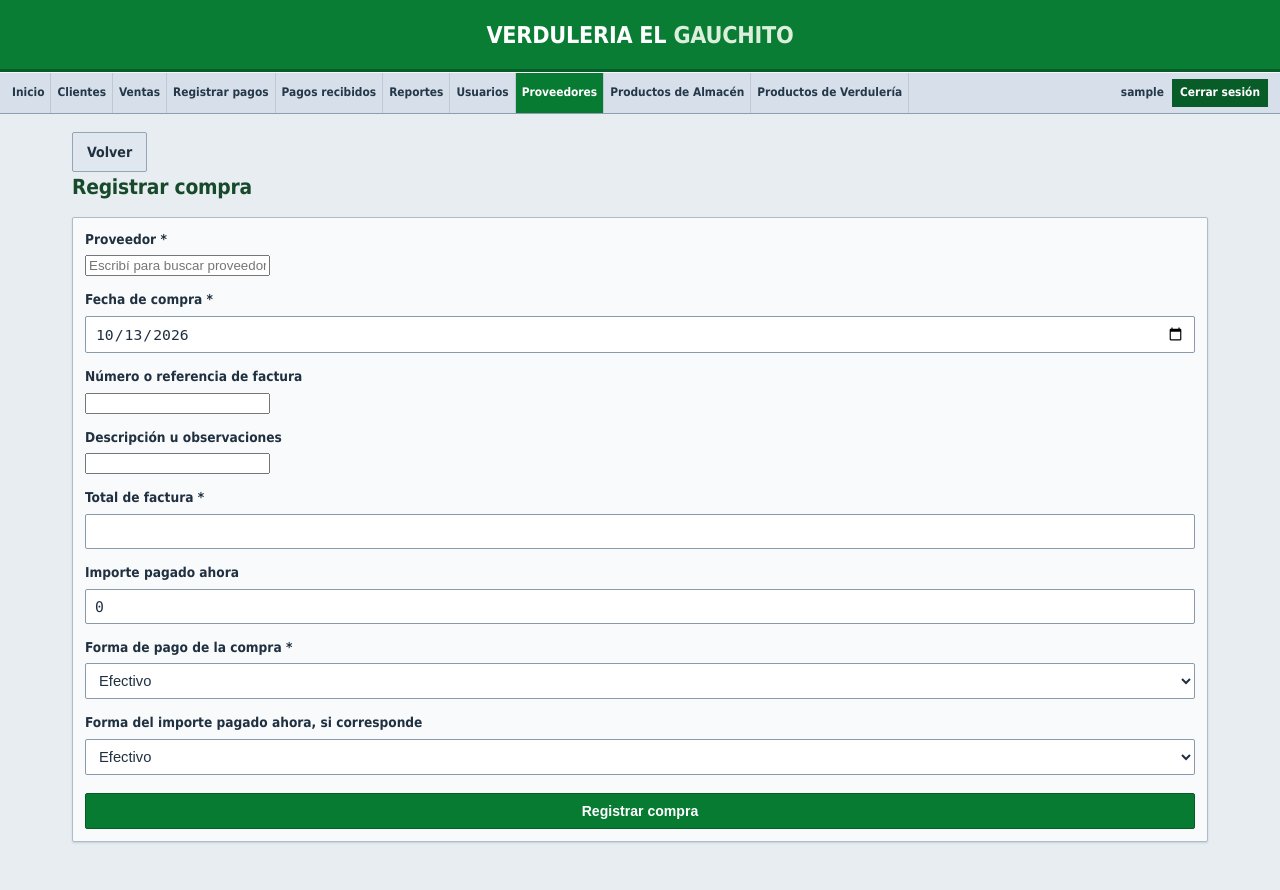
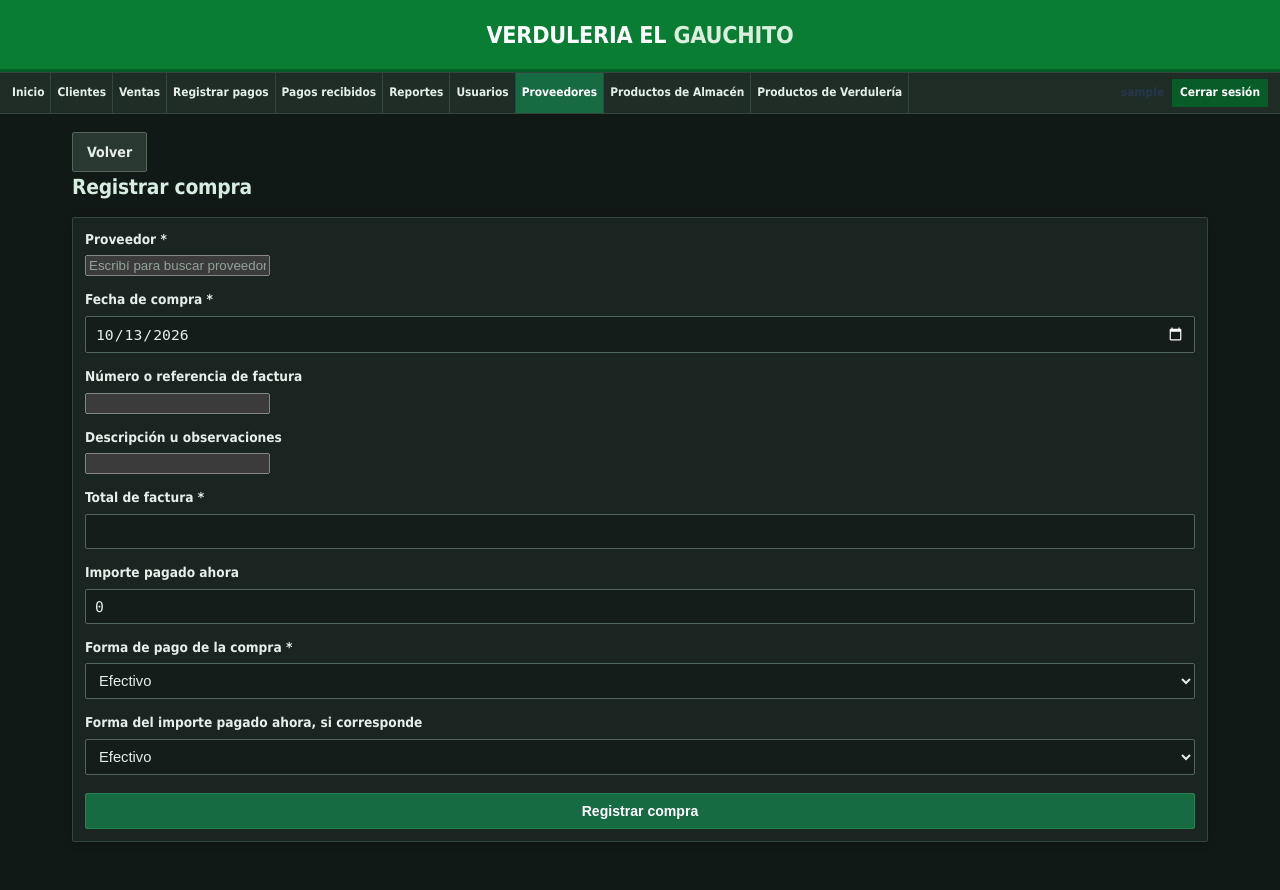
Before and after one commit to fernandochiappero-ui/ventasapp-flask, a Flask app: page /compras/nueva in a window 1280 px wide. Run offline with Flask 3, Linux system fonts and the light colour scheme; the visitor is signed in with stand-in values (Sample User, id 1); data that the repository does not hold is empty; some libraries are stand-ins or nearby versions.

Commit message:
Corregir total vendido y color

```diff
--- a/app.py
+++ b/app.py
@@ -1967,10 +1967,20 @@ def create_app():
         # --- Reporte de ventas en el rango ---
         ventas = (
             Venta.query.filter(Venta.fecha >= desde, Venta.fecha <= hasta)
-            .order_by(Venta.fecha)
+            .order_by(Venta.fecha, Venta.creado, Venta.id)
             .all()
         )
         total_ventas = round(sum(v.monto for v in ventas), 2)
+        ventas_por_usuario = {}
+        for venta in ventas:
+            nombre_usuario = venta.usuario.username if venta.usuario else "Sistema"
+            fila = ventas_por_usuario.setdefault(
+                nombre_usuario, {"total": 0.0, "cantidad": 0}
+            )
+            fila["total"] += venta.monto
+            fila["cantidad"] += 1
+        for fila in ventas_por_usuario.values():
+            fila["total"] = round(fila["total"], 2)
         totales = totales_por_forma(ventas)
         total_cuenta = totales["cuenta_corriente"]
         total_tarjeta = totales["tarjeta_qr"]
@@ -2040,6 +2050,8 @@ def create_app():
             desde=desde,
             hasta=hasta,
             total_ventas=total_ventas,
+            cantidad_ventas=len(ventas),
+            ventas_por_usuario=ventas_por_usuario,
             total_efectivo=efectivo_disponible,
             efectivo_ventas=efectivo_ventas,
             egresos_efectivo=egresos_efectivo,
--- a/static/css/style.css
+++ b/static/css/style.css
@@ -1197,3 +1197,109 @@ input[type="search"] {
 @media (min-width: 860px) and (max-width: 1399px) {
   nav.tabs a .icono { display: none; }
 }
+
+/* Tema oscuro */
+:root {
+  color-scheme: dark;
+  --papel: #111916;
+  --superficie: #1a2420;
+  --tinta: #e5eee9;
+  --tinta-suave: #a7b8af;
+  --linea: #35463e;
+  --verde: #55c58a;
+  --verde-suave: #203b2e;
+  --ladrillo: #f08080;
+  --ladrillo-suave: #402727;
+  --ambar: #e9c46a;
+  --sombra: 0 2px 8px rgba(0, 0, 0, 0.28);
+}
+
+html, body, .app, .contenido-principal { background: var(--papel); color: var(--tinta); }
+main, h1, h2, h3, p, label, small { color: var(--tinta); }
+h1 { color: #d6eee0; }
+h2 { color: var(--tinta); }
+a { color: var(--verde); }
+
+header.topbar,
+nav.tabs,
+nav.tabs .submenu,
+nav.tabs .submenu a,
+.menu-desplegable .submenu,
+.menu-desplegable .submenu a,
+.ventana-ventas,
+.barra-acciones-ventas,
+.totales-ventas-ventana,
+.tabla-ventas-ventana,
+.tabla-reportes-scroll thead th,
+.menu-cerrar-boton {
+  background: #202d27;
+  color: var(--tinta);
+  border-color: var(--linea);
+}
+header.topbar .salir,
+nav.tabs a,
+nav.tabs a:hover,
+nav.tabs .submenu a,
+.totales-ventas-ventana > div,
+.totales-ventas-ventana strong { color: var(--tinta); }
+nav.tabs a.activo,
+nav.tabs .menu-desplegable.activo > .menu-boton { background: #176b43; color: #fff; }
+nav.tabs a:hover,
+nav.tabs .submenu a:hover,
+nav.tabs .submenu a:focus,
+.proveedor-sugerencia:hover,
+.proveedor-sugerencia.seleccionada,
+.proveedor-sugerencia:focus { background: #2c4036; color: #e9fff2; }
+.menu-desplegable.activo > .menu-boton { color: #fff; }
+
+.tarjeta,
+#proveedores-opciones:not([hidden]) { background: var(--superficie); border-color: var(--linea); }
+.tarjeta h2,
+table.reporte th,
+.tabla-productos th { background: #18583b; color: #f4fff8; }
+.renglon,
+.producto-vendedor-fila,
+nav.tabs a,
+nav.tabs .submenu a { border-color: var(--linea); }
+
+input[type="text"], input[type="search"], input[type="number"], input[type="date"],
+input[type="password"], input[type="tel"], select, textarea {
+  color-scheme: dark;
+  background: #141d19;
+  color: var(--tinta);
+  border-color: #52665b;
+}
+input::placeholder, textarea::placeholder { color: #91a399; opacity: 1; }
+input:focus, select:focus, textarea:focus { outline: 2px solid #55c58a; outline-offset: 1px; }
+
+button, .boton { color: #f4fff8; border-color: #387c59; background: #34483d; }
+button.verde, .boton.verde { background: #176b43; border-color: #258354; color: #fff; }
+button.secundario, .boton.secundario { background: #293831; border-color: #52665b; color: #e5eee9; }
+button.peligro, .boton.peligro { background: #873d3d; border-color: #a85656; color: #fff; }
+.cerrar-sesion { background: #176b43; border-color: #39845e; }
+.menu-movil-boton { background: #176b43; border-color: #6dc994; }
+
+table.reporte,
+.tabla-ventas-ventana table,
+.tabla-productos table { background: var(--superficie); color: var(--tinta); }
+table.reporte th, table.reporte td,
+.tabla-productos th, .tabla-productos td { border-color: var(--linea); }
+table.reporte tbody tr:nth-child(even),
+.tabla-ventas-ventana tbody tr:nth-child(even),
+.tabla-productos tbody tr:nth-child(even),
+.tabla-deudores tbody tr:nth-child(even) { background: #202d27; }
+.tabla-ventas-ventana small,
+.secundario, .descripcion-producto { color: var(--tinta-suave); }
+.filtro-ventas label, .ventana-titulo { background: #29483a; border-color: #466252; }
+.filtro-ventas input { background: #141d19; color: var(--tinta); }
+.campo-porcentaje span { background: #293831; border-color: #52665b; color: var(--tinta); }
+#precio_venta_calculado { background: var(--verde-suave); color: var(--verde); }
+.mensaje.success { background: var(--verde-suave); color: #9ae3b8; border-color: #397254; }
+.mensaje.error { background: var(--ladrillo-suave); color: #ffaaaa; border-color: #855050; }
+.mensaje.informativo { background: #202f38; color: #b9d9eb; border-color: #456273; }
+.aviso-pago { background: #2b2415; color: #f6d982; border-color: #776331; }
+
+@media print {
+  :root { color-scheme: light; }
+  html, body { background: #fff; color: #000; }
+}
--- a/templates/base.html
+++ b/templates/base.html
@@ -10,7 +10,7 @@
      bien en un celular (y no como una web de escritorio achicada) #}
   <meta name="viewport" content="width=device-width, initial-scale=1">
   <title>{% block titulo %}VERDULERIA EL GAUCHITO{% endblock %}</title>
-  <link rel="stylesheet" href="{{ url_for('static', filename='css/style.css', v='16') }}">
+  <link rel="stylesheet" href="{{ url_for('static', filename='css/style.css', v='17') }}">
   <script src="{{ url_for('static', filename='js/app.js', v='19') }}" defer></script>
 </head>
 <body>
--- a/templates/dashboard.html
+++ b/templates/dashboard.html
@@ -5,8 +5,8 @@
 
 <div class="grilla-resumen">
   <div class="tarjeta metrica">
-    <div class="etiqueta">Venta de balanza</div>
-    <div class="valor cifra">${{ "%.2f"|format(efectivo_hoy) }}</div>
+    <div class="etiqueta">Total vendido</div>
+    <div class="valor cifra">${{ "%.2f"|format(total_hoy) }}</div>
   </div>
   <div class="tarjeta metrica">
     <div class="etiqueta">Tarjeta / QR</div>
```
Also changed, not shown: templates/reportes/index.html (+10 -13 lines).
